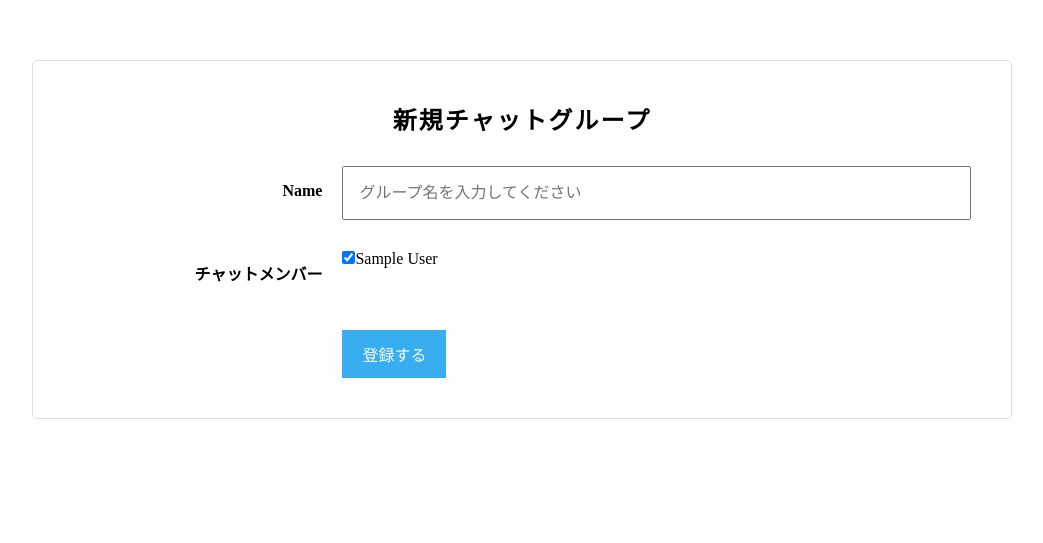
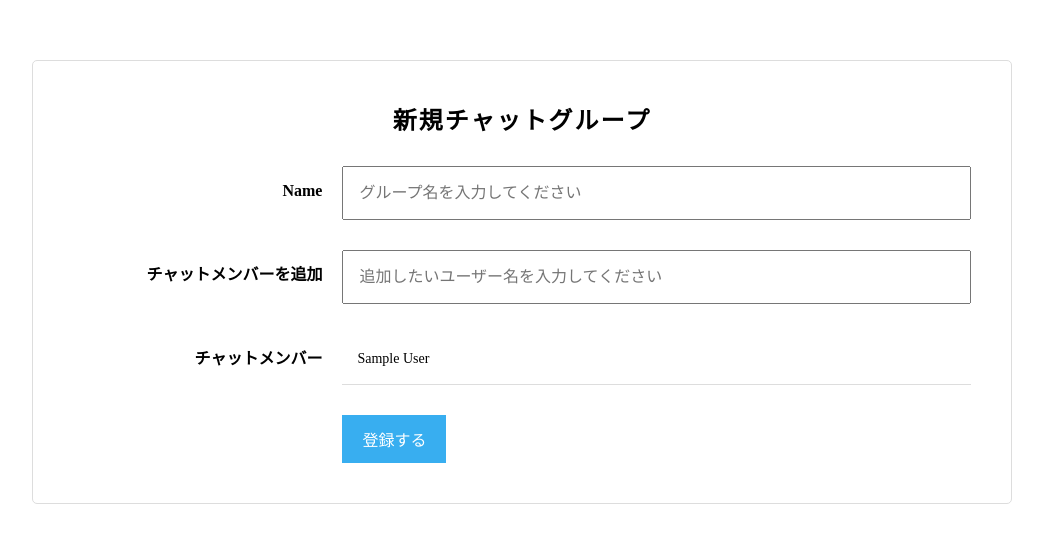
Before and after one commit to namiyasuda/chat-space, a Rails app: page /groups/new in a window 1280 px wide. Shown: the top 543 px of the page, without its empty margins (118-1161 px from the left). Run offline with Rails 7, Linux system fonts and the light colour scheme; the visitor is signed in with stand-in values (Sample User, id 1); style sheets or scripts are compiled from the project's sources; some libraries are stand-ins or nearby versions.

Commit message:
update インクリメンタルサーチ追加

```diff
--- /dev/null
+++ b/app/assets/javascripts/index.js
@@ -0,0 +1,69 @@
+$(function() {
+
+  var search_list = $("#user-search-result");
+  var member_list = $("#chat-group-users");
+
+  function appendProduct(user) {
+    var html =
+    `<div class="chat-group-user clearfix">
+      <p class="chat-group-user__name">${user.name}</p>
+      <div class="user-search-add chat-group-user__btn chat-group-user__btn--add" data-user-id="${user.id}" data-user-name="${user.name}">追加</div>
+    </div>`
+    search_list.append(html)
+    }
+
+  function appendErrMsgToHTML(msg) {
+    var html =
+    `<div class="chat-group-user clearfix">
+    <p class="chat-group-user__name">${ msg }</p>
+    <div class="user-search-add chat-group-user__btn chat-group-user__btn--add" data-user-id="" data-user-name="}"></div>
+  </div>`
+    search_list.append(html);
+  }
+
+  function appendUser(id,name) {
+    var html =
+    `<div class='chat-group-user clearfix js-chat-member' id='chat-group-user-8'>
+    <input name='group[user_ids][]' type='hidden' value='${ id }'>
+    <p class='chat-group-user__name'>${ name }</p>
+    <div class='user-search-remove chat-group-user__btn chat-group-user__btn--remove js-remove-btn'>削除</div>
+    </div>`
+    member_list.append(html);
+  }
+
+  $(".chat-group-form__input").on("keyup", function(e) {
+    var input = $("#user-search-field").val();
+    $("#user-search-result").empty();
+    if (input !== '') {
+
+    $.ajax({
+      type: 'GET',
+      url: '/users',
+      data: { keyword: input },
+      dataType: 'json'
+    })
+    .done(function(users) {
+      if (users.length !== 0){
+        users.forEach(function(user){
+          appendProduct(user);
+         });
+      }
+      else {
+        appendErrMsgToHTML("一致するユーザーはありません");
+      }
+    })
+  }
+  });
+
+  $(document).on("click",'.user-search-add', function () {
+    var id = $(this).data('user-id');
+    var name = $(this).data('user-name');
+    appendUser(id,name)
+    $("#user-search-result").empty();
+  });
+  $(document).on("click",'.user-search-remove', function () {
+    $("#chat-group-users").empty();
+  });
+
+
+})
--- a/app/controllers/groups_controller.rb
+++ b/app/controllers/groups_controller.rb
@@ -11,6 +11,7 @@ class GroupsController < ApplicationController
 
   def create
     @group = Group.new(group_params)
+    # binding.pry
     if @group.save
       redirect_to root_path, notice: 'グループを作成しました'
     else
--- a/app/views/groups/_form.html.haml
+++ b/app/views/groups/_form.html.haml
@@ -5,37 +5,28 @@
       %ul
         - group.errors.full_messages.each do |message|
           %li= message
-  .chat-group-form__field
+  .chat-group-form__field.clearfix
     .chat-group-form__field--left
       = f.label :name, class: 'chat-group-form__label'
     .chat-group-form__field--right
       = f.text_field :name, class: 'chat__group_name chat-group-form__input', placeholder: 'グループ名を入力してください'
   .chat-group-form__field.clearfix
-    / この部分はインクリメンタルサーチ（ユーザー追加の非同期化のときに使用します
-    /
-      <div class='chat-group-form__field--left'>
-      <label class="chat-group-form__label" for="chat_group_チャットメンバーを追加">チャットメンバーを追加</label>
-      </div>
-      <div class='chat-group-form__field--right'>
-      <div class='chat-group-form__search clearfix'>
-      <input class='chat-group-form__input' id='user-search-field' placeholder='追加したいユーザー名を入力してください' type='text'>
-      </div>
-      <div id='user-search-result'></div>
-      </div>
+    .chat-group-form__field--left
+      %label.chat-group-form__label{:for => "chat_group_チャットメンバーを追加"} チャットメンバーを追加
+    .chat-group-form__field--right
+      .chat-group-form__search.clearfix
+        %input#user-search-field.chat-group-form__input{:placeholder => "追加したいユーザー名を入力してください", :type => "text",}/
+      #user-search-result
   .chat-group-form__field.clearfix
     .chat-group-form__field--left
       %label.chat-group-form__label{:for => "chat_group_チャットメンバー"} チャットメンバー
     .chat-group-form__field--right
-      / グループ作成機能の追加時はここにcollection_check_boxesの記述を入れてください
-      = f.collection_check_boxes :user_ids, User.all, :id, :name
-      / この部分はインクリメンタルサーチ（ユーザー追加の非同期化のときに使用します
-      /
-        <div id='chat-group-users'>
-        <div class='chat-group-user clearfix' id='chat-group-user-22'>
-        <input name='chat_group[user_ids][]' type='hidden' value='22'>
-        <p class='chat-group-user__name'>seo_kyohei</p>
-        </div>
-        </div>
+      #chat-group-users
+      #chat-group-user-22.chat-group-user.clearfix
+        %input{:name => "group[user_ids][]", :type => "hidden", :value => current_user.id}/
+        %p.chat-group-user__name
+          = current_user.name
+
   .chat-group-form__field.clearfix
     .chat-group-form__field--left
     .chat-group-form__field--right
--- a/app/views/messages/index.html.haml
+++ b/app/views/messages/index.html.haml
@@ -9,8 +9,10 @@
         Members:
         - @group.group_users.each do |group_user|
           = group_user.user.name
-    .Chat_top_btn
-      Edit
+    = link_to edit_group_path(@group) do
+      .Chat_top_btn
+        Edit
+
   .Chat_main
     = render @messages
   .Chat_bottom
--- a/config/routes.rb
+++ b/config/routes.rb
@@ -1,8 +1,8 @@
 Rails.application.routes.draw do
   devise_for :users
   root 'groups#index'
-  resources :users, only: [:edit, :update]
-  resources :groups, only: [:new, :create, :edit, :update] do
+  resources :users, only: [:index, :edit, :update]
+  resources :groups, only: [:index, :new, :create, :edit, :update ] do
     resources :messages, only: [:index, :create]
   end
 end
```
Also changed, not shown: app/controllers/users_controller.rb (+8 -0 lines), app/views/users/index.json.jbuilder (added).
